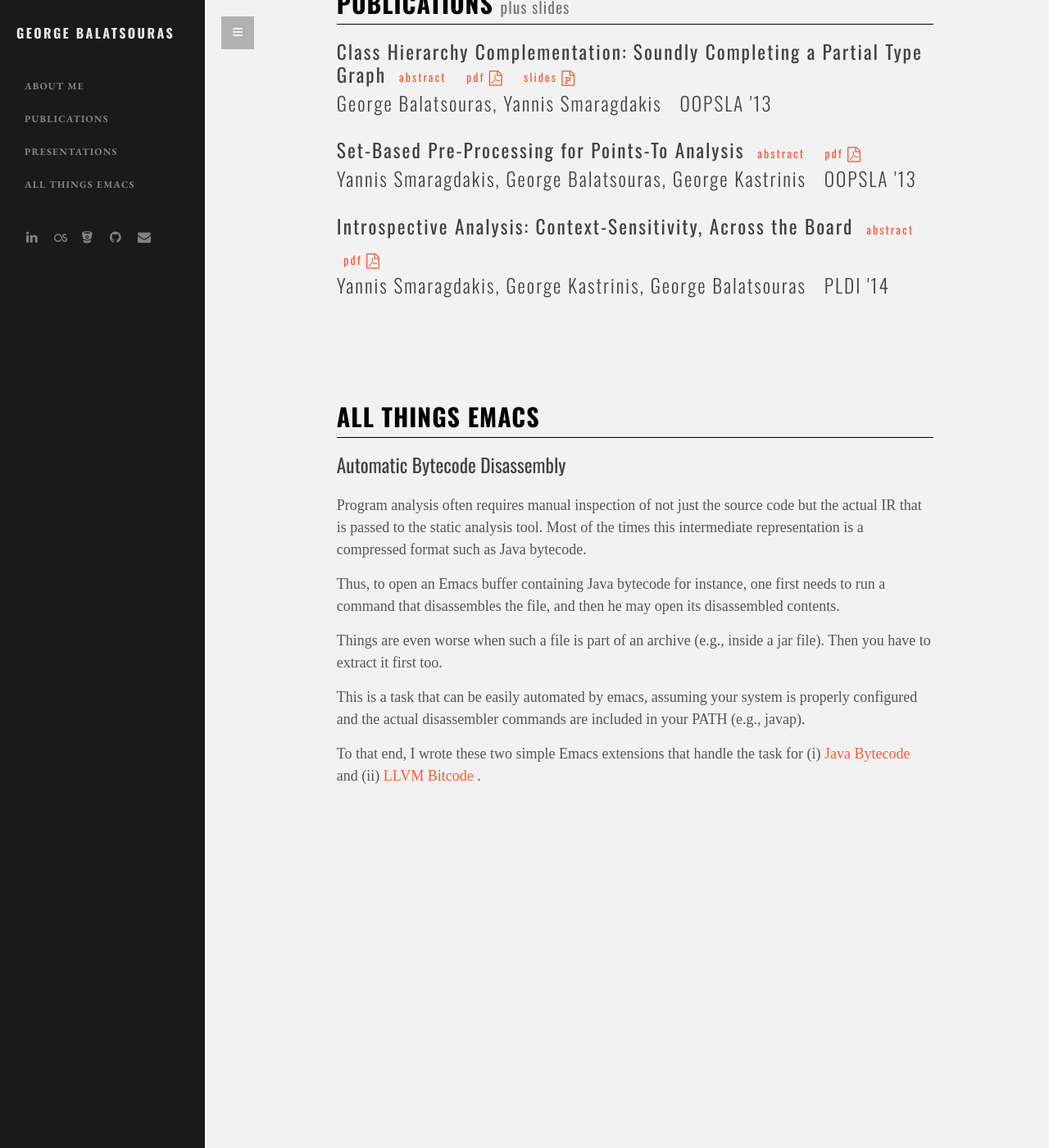
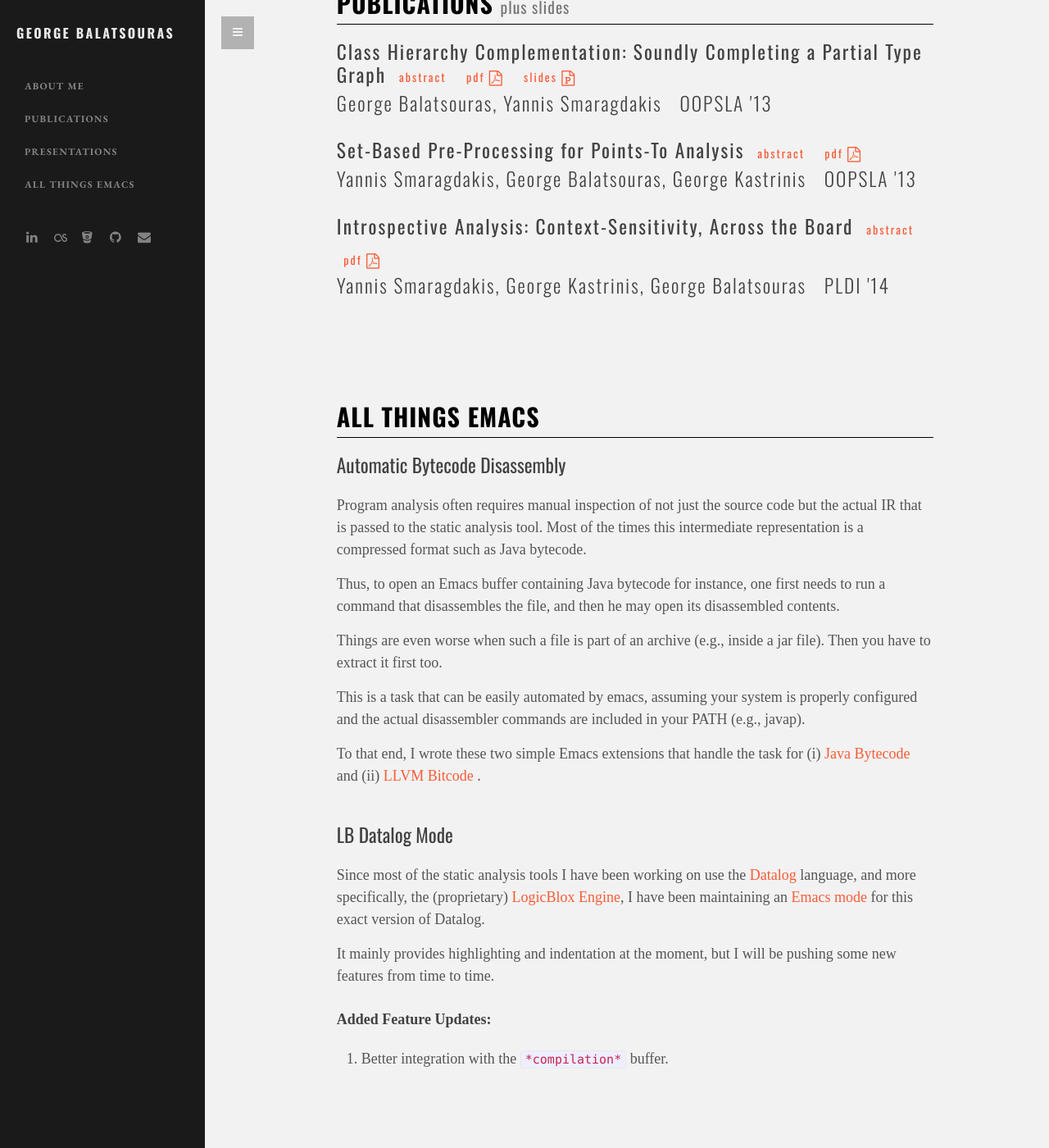
Before and after one commit to gbalats/gbalats.github.io, a Jekyll site: the page built from index.html, in a window 1280 px wide and 1400 px high, scrolled down 73 px. Shown: the whole window at 82% size. Built offline with Jekyll 4.4.1, drawn with Linux system fonts in a browser that asks for light colours; some web fonts are replaced.

Commit message:
Add LB Datalog Mode section.

```diff
--- a/_sass/_layout.scss
+++ b/_sass/_layout.scss
@@ -38,6 +38,14 @@
         font-family: $base-font-family;
         font-size: .67em;
         margin-bottom: 2.33em;
+    }
+
+    p ~ h3 {
+        padding-top: $spacing-unit;
+    }
+
+    p ~ h4 {
+        padding-top: $spacing-unit / 2;
     }
 }
 
--- a/index.html
+++ b/index.html
@@ -73,6 +73,31 @@ sections:
         </a>.
       </p>
 
+      <h3>LB Datalog Mode</h3>
+      <p>Since most of the static analysis tools I have been working
+      on use
+      the <a href="http://en.wikipedia.org/wiki/Datalog">Datalog</a>
+      language, and more specifically, the
+      (proprietary) <a href="http://www.logicblox.com/">LogicBlox
+      Engine</a>, I have been maintaining an
+        <a href="https://github.com/gbalats/lb-datalog-mode">
+          Emacs mode
+        </a> for this exact version of Datalog.
+      </p>
+
+      <p>It mainly provides highlighting and indentation at the
+      moment, but I will be pushing some new features from time to
+      time.
+      </p>
+
+      <h4>Added Feature Updates:</h4>
+      <ol>
+        <li>
+          Better integration with the <code>*compilation*</code>
+          buffer.
+        </li>
+      </ol>
+
     </div><!-- /emacs -->
   </div><!-- /.sect -->
 </div><!-- /.container-fluid -->
```
